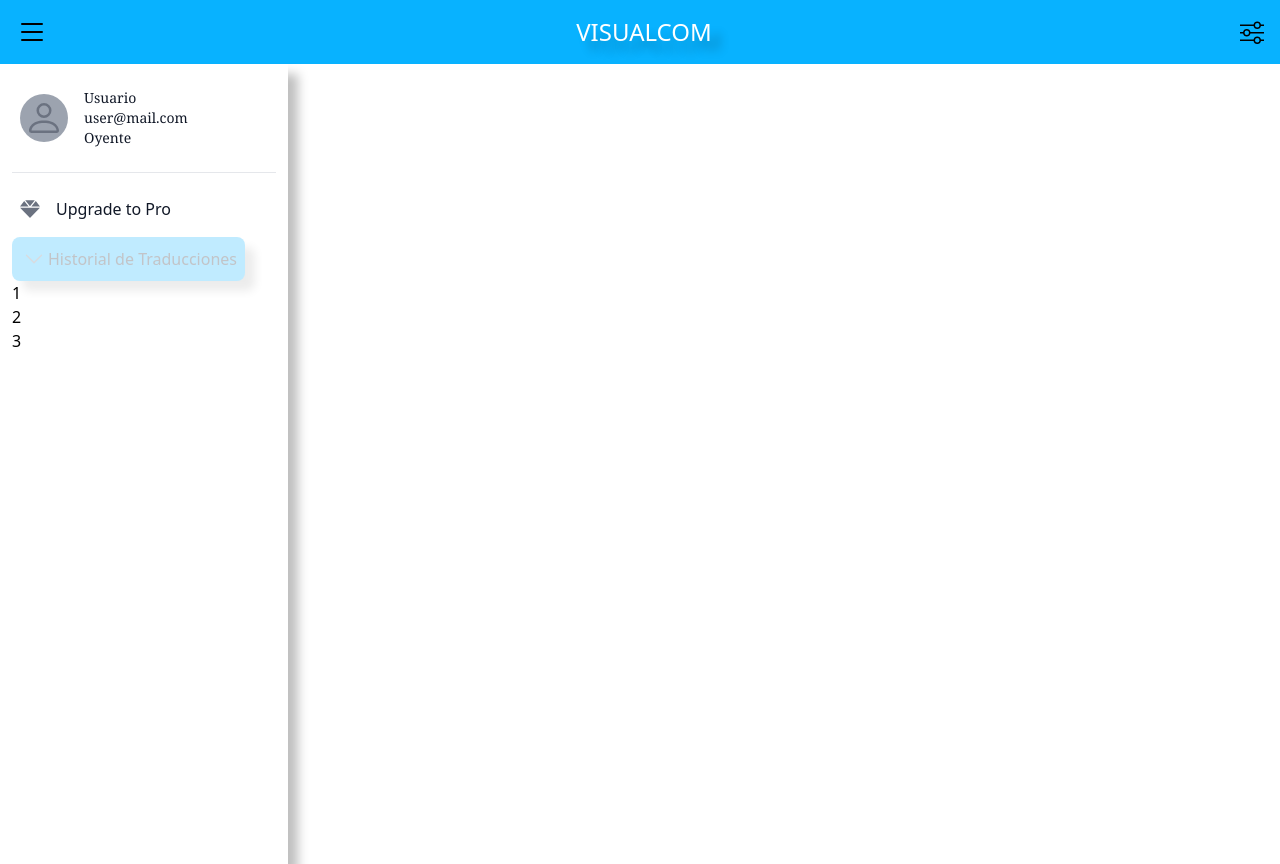
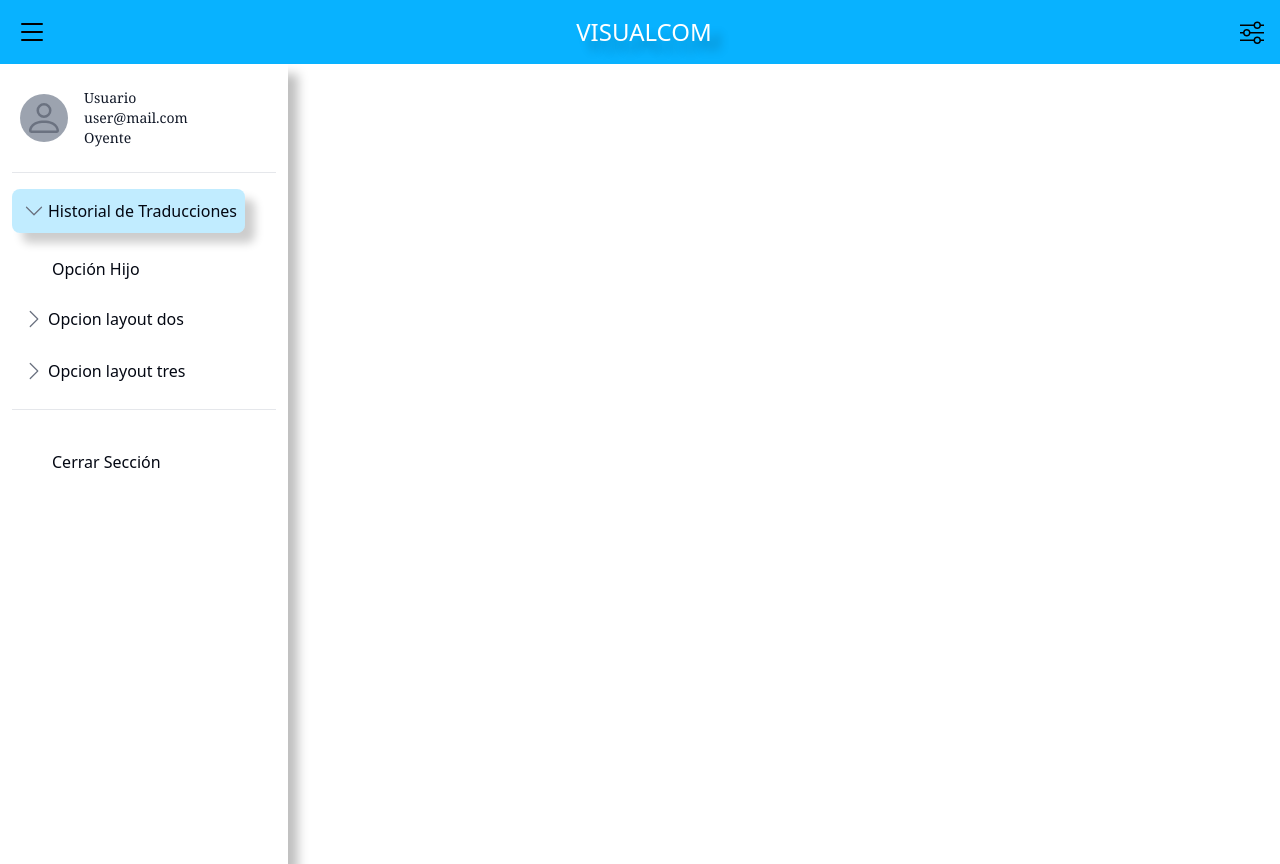
Before and after one commit to cr8297408/VISUALCOM-UI, a Next.js app: page / in a window 1280 px wide. Both pictures are taken after a click on the button "Historial de Traducciones". Built offline with nearby package versions, Linux system fonts and the light colour scheme.

Commit message:
Initial layout

```diff
--- a/src/components/Aside.tsx
+++ b/src/components/Aside.tsx
@@ -1,4 +1,6 @@
+import { hexToRGB } from '@/utils/hexToRgba';
 import React, { useState } from 'react';
+import LayoutButton from './buttons/layoutButton';
 
 // export interface AsideProps {
 //   hidden: boolean;
@@ -7,19 +9,29 @@ import React, { useState } from 'react';
 export default function Aside() {
   enum ULKEY {
     ht = 'ht',
+    opt2 = 'opt2',
+    opt3 = 'opt3',
   }
 
   const [showUl, setShowUl] = useState({
     [ULKEY.ht]: false,
+    [ULKEY.opt2]: false,
+    [ULKEY.opt3]: false,
   });
 
   const showList = (key: ULKEY) => {
     setShowUl({
+      ...showUl,
       [key]: !showUl[key],
     });
   };
 
-  console.log(showList);
+  const [isHover, setIsHover] = useState(false);
+
+  const handleHover = () => {
+    setIsHover(!isHover);
+  };
+
   return (
     <aside
       id="separator-sidebar"
@@ -58,74 +70,81 @@ export default function Aside() {
         </ul>
         <ul className="pt-4 mt-4 space-y-2 w-auto font-medium border-t border-gray-200 dark:border-gray-700">
           <li>
-            <a
-              href="#"
-              className="w-auto flex items-center p-2 text-gray-900 transition duration-75 rounded-lg  dark:text-black group"
-            >
-              <svg
-                aria-hidden="true"
-                className="flex-shrink-0 w-5 h-5 text-gray-500 transition duration-75 group-hover:text-gray-900"
-                focusable="false"
-                data-prefix="fas"
-                data-icon="gem"
-                role="img"
-                xmlns="http://www.w3.org/2000/svg"
-                viewBox="0 0 512 512"
-              >
-                <path
-                  fill="currentColor"
-                  d="M378.7 32H133.3L256 182.7L378.7 32zM512 192l-107.4-141.3L289.6 192H512zM107.4 50.67L0 192h222.4L107.4 50.67zM244.3 474.9C247.3 478.2 251.6 480 256 480s8.653-1.828 11.67-5.062L510.6 224H1.365L244.3 474.9z"
-                ></path>
-              </svg>
-              <span className="ml-4">Upgrade to Pro</span>
-            </a>
-          </li>
-          <li>
-            <button
+            <LayoutButton
               onClick={() => {
                 showList(ULKEY.ht);
               }}
-              className="w-auto flex items-center p-2 rounded-lg justify-around text-gray-900 transition duration-75  dark:text-black group"
-              style={
-                showUl[ULKEY.ht]
-                  ? {
-                      background: '#08B2FF',
-                      opacity: 0.25,
-                      boxShadow: '10px 10px 10px rgba(0, 0, 0, 0.30)',
-                    }
-                  : {}
-              }
-            >
-              <svg
-                xmlns="http://www.w3.org/2000/svg"
-                aria-hidden="true"
-                className={`bi bi-chevron-right m-1 flex-shrink-0 w-5 h-5 text-gray-500 transition duration-75 group-hover:text-gray-900 ${
-                  showUl[ULKEY.ht] ? 'rotate-90' : ''
-                }`}
-                viewBox="0 0 16 16"
-                focusable="false"
-                data-prefix="fas"
-                data-icon="gem"
-                role="img"
-              >
-                <path
-                  fill="currentColor"
-                  d="M4.646 1.646a.5.5 0 0 1 .708 0l6 6a.5.5 0 0 1 0 .708l-6 6a.5.5 0 0 1-.708-.708L10.293 8 4.646 2.354a.5.5 0 0 1 0-.708z"
-                />
-              </svg>
-              Historial de Traducciones
-            </button>
+              condition={showUl[ULKEY.ht]}
+              tittle="Historial de Traducciones"
+            />
             {showUl[ULKEY.ht] ? (
               <ul>
-                <li>1</li>
-                <li>2</li>
-                <li>3</li>
+                <li>
+                  <LayoutButton
+                    onClick={() => {}}
+                    tittle="Opción Hijo"
+                    isChildren={true}
+                  />
+                </li>
+              </ul>
+            ) : (
+              <></>
+            )}
+          </li>
+          <li>
+            <LayoutButton
+              onClick={() => {
+                showList(ULKEY.opt2);
+              }}
+              condition={showUl[ULKEY.opt2]}
+              tittle="Opcion layout dos"
+            />
+            {showUl[ULKEY.opt2] ? (
+              <ul>
+                <li>
+                  <LayoutButton
+                    onClick={() => {}}
+                    tittle="Opción Hijo"
+                    isChildren={true}
+                  />
+                </li>
+              </ul>
+            ) : (
+              <></>
+            )}
+          </li>
+          <li>
+            <LayoutButton
+              onClick={() => {
+                showList(ULKEY.opt3);
+              }}
+              condition={showUl[ULKEY.opt3]}
+              tittle="Opcion layout tres"
+            />
+            {showUl[ULKEY.opt3] ? (
+              <ul>
+                <li>
+                  <LayoutButton
+                    onClick={() => {}}
+                    tittle="Opcion Hija"
+                    isChildren={true}
+                  />
+                </li>
               </ul>
             ) : (
               <></>
             )}
           </li>
         </ul>
+        <ul className="pt-4 mt-4 space-y-2 w-auto font-medium border-t border-gray-200 dark:border-gray-700">
+          <li>
+            <LayoutButton
+              onClick={() => {}}
+              tittle='Cerrar Sección'
+              isChildren={true}
+            />
+          </li>
+        </ul>
       </div>
     </aside>
   );
--- /dev/null
+++ b/src/components/buttons/layoutButton.tsx
@@ -0,0 +1,73 @@
+import { hexToRGB } from '@/utils/hexToRgba';
+import React, { useState } from 'react'
+
+export default function LayoutButton({
+  onClick,
+  condition = false,
+  tittle,
+  isChildren = false,
+}: {
+  onClick: any;
+  condition?: boolean;
+  tittle: string;
+  isChildren?: boolean;
+}) {
+  const [isHover, setIsHover] = useState(false)
+
+  const handleHover = () => {
+    setIsHover(!isHover);
+  }
+
+  return (
+    <button
+      onClick={onClick}
+      className={`w-auto flex items-center p-2 rounded-lg justify-around text-gray-950 transition duration-75  dark:text-black group ${
+        isChildren ? 'chidren-butt' : ''
+      }`}
+      style={{
+        ...(condition
+          ? {
+              background: hexToRGB('#08B2FF', 0.25),
+              boxShadow: '10px 10px 10px rgba(0, 0, 0, 0.20)',
+            }
+          : {}),
+        ...(isChildren
+          ? {
+              marginLeft: '2rem',
+              marginTop: '1rem',
+              ...(isHover
+                ? {
+                    boxShadow: ' 0 4px 16px rgba(0, 0, 0, 0.2)',
+                    color: hexToRGB('#000000', 0.6),
+                    transition: 'all 0.2s ease',
+                  }
+                : null),
+            }
+          : {}),
+      }}
+      onMouseLeave={handleHover}
+      onMouseEnter={handleHover}
+    >
+      {!isChildren ? (
+        <svg
+          xmlns="http://www.w3.org/2000/svg"
+          aria-hidden="true"
+          className={`bi bi-chevron-right m-1 flex-shrink-0 w-5 h-5 text-gray-500 transition duration-75 group-hover:text-gray-900 ${
+            condition ? 'rotate-90' : ''
+          }`}
+          viewBox="0 0 16 16"
+          focusable="false"
+          data-prefix="fas"
+          data-icon="gem"
+          role="img"
+        >
+          <path
+            fill="currentColor"
+            d="M4.646 1.646a.5.5 0 0 1 .708 0l6 6a.5.5 0 0 1 0 .708l-6 6a.5.5 0 0 1-.708-.708L10.293 8 4.646 2.354a.5.5 0 0 1 0-.708z"
+          />
+        </svg>
+      ) : null}
+      {tittle}
+    </button>
+  );
+}
--- a/src/components/layout.tsx
+++ b/src/components/layout.tsx
@@ -51,7 +51,7 @@ export default function RootLayout({
             viewBox="0 0 16 16"
           >
             <path
-              fill-rule="evenodd"
+              fillRule="evenodd"
               d="M2.5 12a.5.5 0 0 1 .5-.5h10a.5.5 0 0 1 0 1H3a.5.5 0 0 1-.5-.5zm0-4a.5.5 0 0 1 .5-.5h10a.5.5 0 0 1 0 1H3a.5.5 0 0 1-.5-.5zm0-4a.5.5 0 0 1 .5-.5h10a.5.5 0 0 1 0 1H3a.5.5 0 0 1-.5-.5z"
             />
           </svg>
@@ -75,7 +75,7 @@ export default function RootLayout({
             viewBox="0 0 16 16"
           >
             <path
-              fill-rule="evenodd"
+              fillRule="evenodd"
               d="M11.5 2a1.5 1.5 0 1 0 0 3 1.5 1.5 0 0 0 0-3zM9.05 3a2.5 2.5 0 0 1 4.9 0H16v1h-2.05a2.5 2.5 0 0 1-4.9 0H0V3h9.05zM4.5 7a1.5 1.5 0 1 0 0 3 1.5 1.5 0 0 0 0-3zM2.05 8a2.5 2.5 0 0 1 4.9 0H16v1H6.95a2.5 2.5 0 0 1-4.9 0H0V8h2.05zm9.45 4a1.5 1.5 0 1 0 0 3 1.5 1.5 0 0 0 0-3zm-2.45 1a2.5 2.5 0 0 1 4.9 0H16v1h-2.05a2.5 2.5 0 0 1-4.9 0H0v-1h9.05z"
             />
           </svg>
--- /dev/null
+++ b/src/utils/hexToRgba.ts
@@ -0,0 +1,11 @@
+export function hexToRGB(hex: string, alpha: number) {
+  var r = parseInt(hex.slice(1, 3), 16),
+    g = parseInt(hex.slice(3, 5), 16),
+    b = parseInt(hex.slice(5, 7), 16);
+
+  if (alpha) {
+    return 'rgba(' + r + ', ' + g + ', ' + b + ', ' + alpha + ')';
+  } else {
+    return 'rgb(' + r + ', ' + g + ', ' + b + ')';
+  }
+}
```
